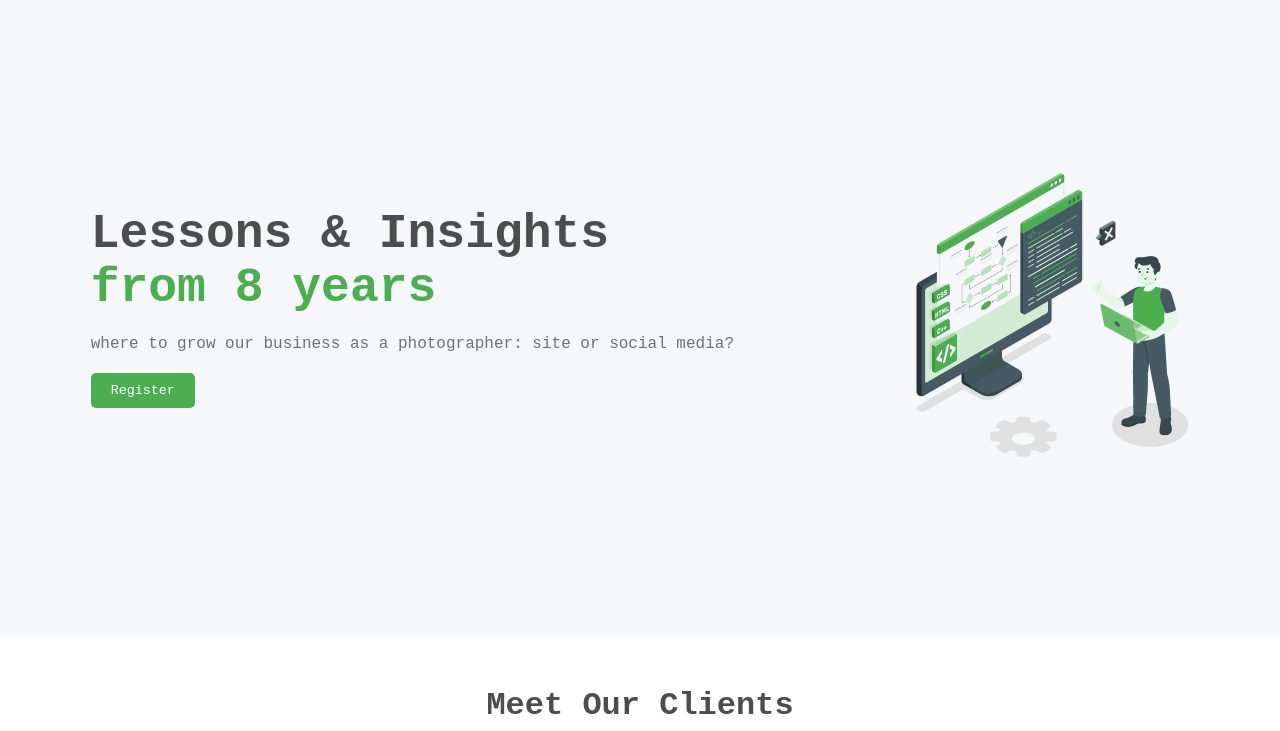
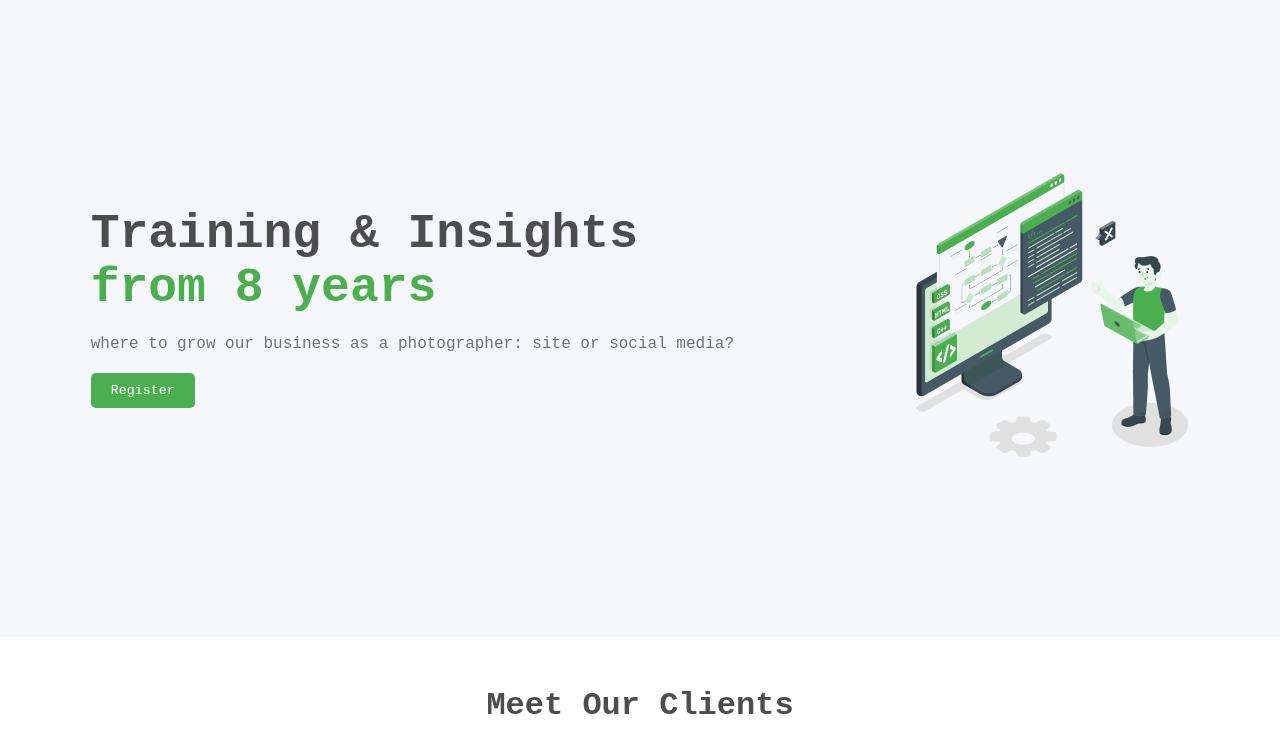
Before and after one commit to maduabuchivictor/Nexcent-Project-with-css, a plain HTML site: page index.html in a window 1280 px wide. Shown: the part 63-794 px from the top of the page. Drawn offline with Linux system fonts and the light colour scheme.

Commit message:
I changed the Lesson in the h1 to Training

```diff
--- a/index.html
+++ b/index.html
@@ -41,7 +41,7 @@
     <!-- Hero-section -->
     <div class="hero-section">
       <div class="hero-content">
-        <h1>Lessons & Insights <span>from 8 years</span></h1>
+        <h1>Training & Insights <span>from 8 years</span></h1>
         <p>
           where to grow our business as a photographer: site or social media?
         </p>
```
